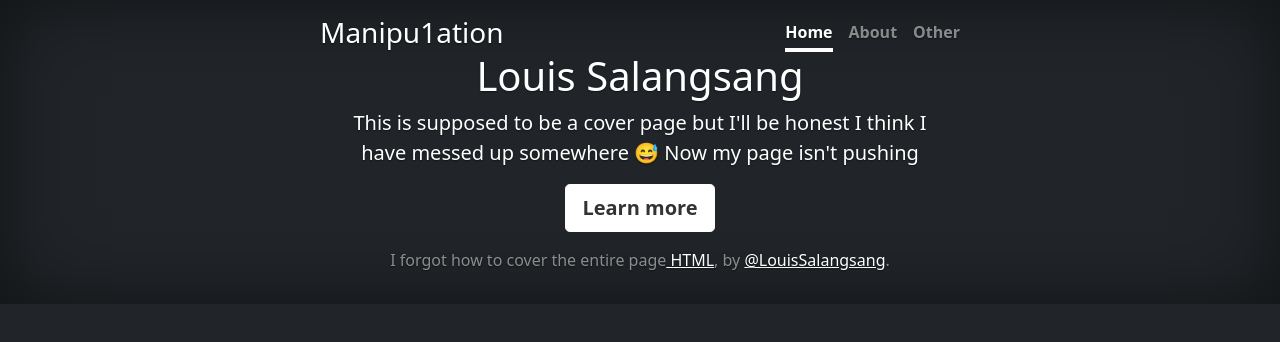
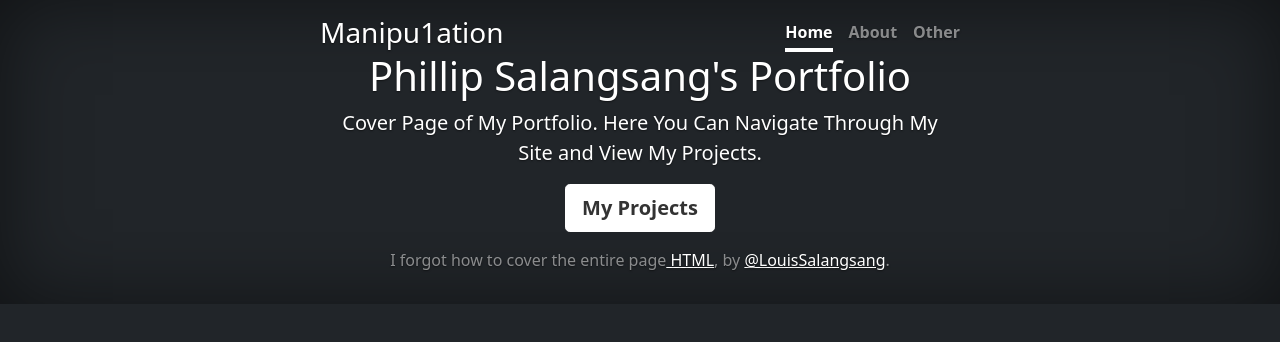
Before and after one commit to phillipsalangsang/portfolio, a plain HTML site: page index.html in a window 1280 px wide. Drawn offline with nearby package versions, Linux system fonts and the light colour scheme.

Commit message:
Titled my portfolios

```diff
--- a/index.html
+++ b/index.html
@@ -45,10 +45,10 @@
 </header>
 
 <main class="px-3">
-  <h1>Louis Salangsang</h1>
-  <p class="lead">This is supposed to be a cover page but I'll be honest I think I have messed up somewhere 😅 Now my page isn't pushing</p>
+  <h1>Phillip Salangsang's Portfolio</h1>
+  <p class="lead">Cover Page of My Portfolio. Here You Can Navigate Through My Site and View My Projects.</p>
   <p class="lead">
-    <a href="#" class="btn btn-lg btn-secondary fw-bold border-white bg-white">Learn more</a>
+    <a href="#" class="btn btn-lg btn-secondary fw-bold border-white bg-white">My Projects</a>
   </p>
 </main>
 
```
